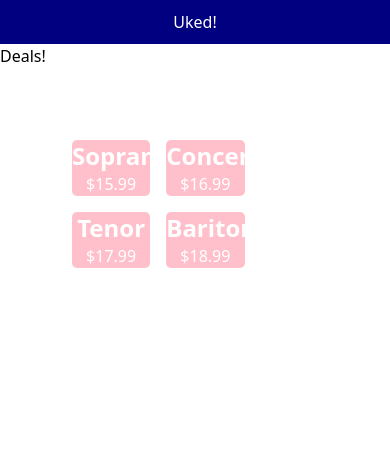
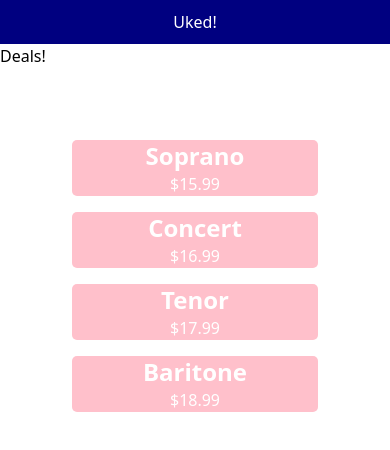
Before and after one commit to YouGuavas/uked, a React (Create React App) app: page / in a window 390 px wide. Shown: the top 450 px of the page. Built offline with nearby package versions, Linux system fonts and the light colour scheme.

Commit message:
Make grid responsive

```diff
--- a/src/App.js
+++ b/src/App.js
@@ -18,7 +18,7 @@ function Main() {
     <div className="Main">
       Deals!
       <section className="w-full max-w-6xl mx-auto px-4 m-4">
-        <div className="grid grid-cols-12 gap-4 flex-1 p-10">
+        <div className="grid md:grid-cols-12 gap-4 flex-1 p-10">
           <SideBar />
           <Gallery />
         </div>
--- a/src/Gallery.js
+++ b/src/Gallery.js
@@ -1,7 +1,7 @@
 function Gallery()  {
   const galleryItems = [{name: 'Soprano', price: '15.99'}, {name: 'Concert', price: '16.99'}, {name: 'Tenor', price: '17.99'}, {name: 'Baritone', price: '18.99'}];
   return(
-    <div className='col-span-9 p-4 grid grid-cols-2 gap-4'>
+    <div className='md:col-span-9 p-4 grid md:grid-cols-2 gap-4'>
       {galleryItems.map((item, index) => (
           <div className='box' id={item.name} key={index}>
           <div className='font-bold text-2xl'>{item.name}</div> <div>${item.price}</div> </div>
--- a/src/SideBar.js
+++ b/src/SideBar.js
@@ -1,6 +1,6 @@
 function SideBar() {
   return(
-    <div className="sidebar col-span-3 w-64 space-y-6 py-7 px-2 absolute inset-y-0 left-0 transform -translate-x-full md:relative md:translate-x-0 transition duration-200 ease-in-out">
+    <div className="sidebar md:col-span-3 w-64 space-y-6 py-7 px-2 absolute inset-y-0 left-0 transform -translate-x-full md:relative md:translate-x-0 transition duration-200 ease-in-out">
       <nav>
       <a href="#Home" class="block py-2.5 px-4 rounded transition duration-200 hover:bg-blue-700 hover:text-white">
         Home
```
